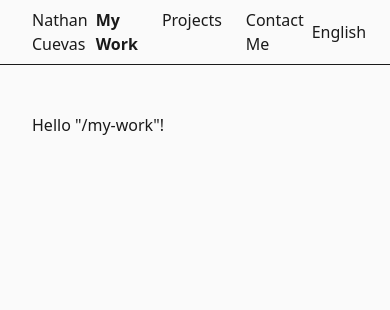
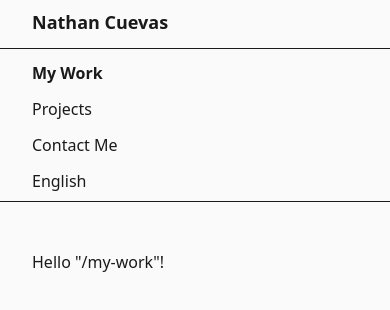
Before and after one commit to NateAyye/Portfolio, a React (Vite) app: page /Portfolio/my-work in a window 390 px wide. Shown: the top 310 px of the page. Built offline with nearby package versions, Linux system fonts and the light colour scheme.

Commit message:
made the nav bar more accesible to mobile users

```diff
--- a/src/routes/__root.tsx
+++ b/src/routes/__root.tsx
@@ -6,9 +6,12 @@ export const Route = createRootRoute({
     return (
       <div>
         <header>
-          <div className="flex items-center justify-between max-w-screen-xl mx-auto px-8">
-            <Link to="/">Nathan Cuevas</Link>
-            <div className="p-2 flex gap-6">
+          <div className="flex flex-col sm:flex-row gap-3 py-2 justify-between max-w-screen-xl mx-auto px-8">
+            <Link className="font-bold text-lg sm:underline underline-offset-2" to="/">
+              Nathan Cuevas
+            </Link>
+            <hr className="w-[150%] -translate-x-[25%] visible sm:sr-only" />
+            <div className="flex items-start sm:items-center justify-between flex-col sm:flex-row gap-3 sm:gap-6 ">
               <Link to="/my-work" className="[&.active]:font-bold">
                 My Work
               </Link>
--- a/src/routes/index.lazy.tsx
+++ b/src/routes/index.lazy.tsx
@@ -11,7 +11,7 @@ function Index() {
     <div className="space-y-10">
       <section className="border rounded-lg p-4">
         <div className="flex items-center justify-between max-w-screen-xl mx-auto">
-          <h1 className="text-4xl font-bold">Nathan Cuevas</h1>
+          <h1 className="text-2xl sm:text-4xl font-bold">Nathan Cuevas</h1>
           <div className="p-2 flex gap-3">
             <div className="border rounded-lg p-1">
               <a href="mailto:nathanacuevas97@gmail.com" target="_blank">
```
